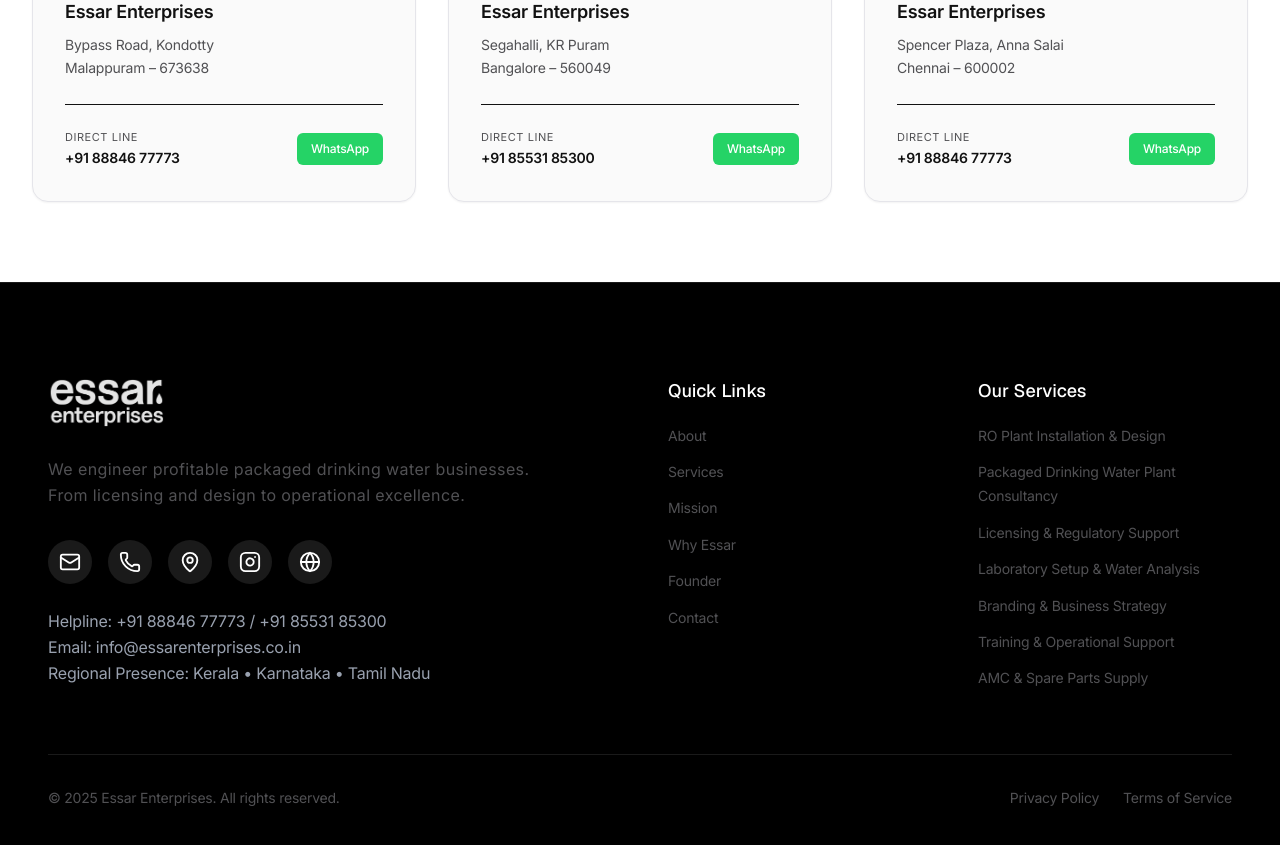
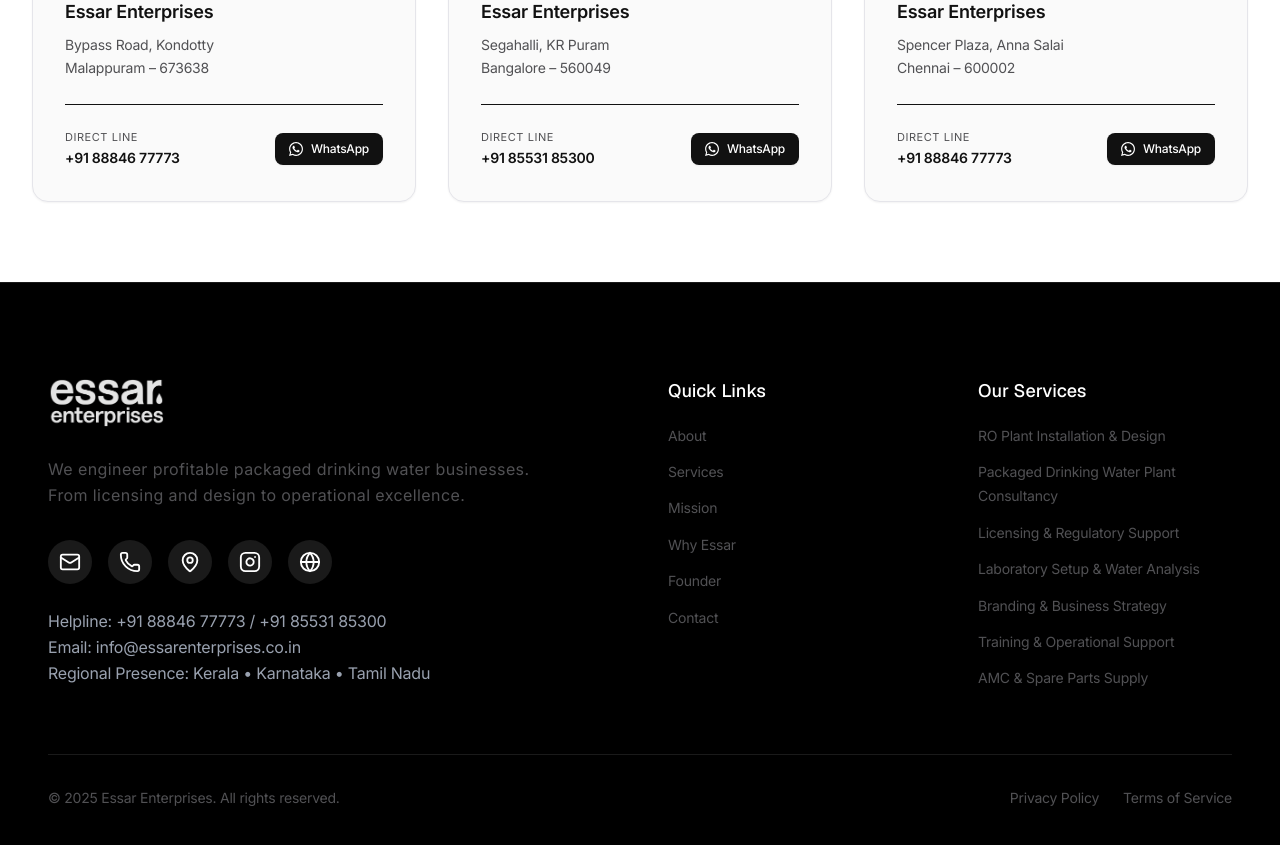
Before and after one commit to WebzioInfo/essar, a Next.js app: page /contact in a window 1280 px wide. Shown: the part 1600-2445 px from the top of the page. Built offline with nearby package versions, Linux system fonts and the light colour scheme; no server answers.

Commit message:
style: replace green WhatsApp buttons with monochrome black luxury buttons

```diff
--- a/src/app/components/HomePageClient.tsx
+++ b/src/app/components/HomePageClient.tsx
@@ -525,8 +525,16 @@
                       )}`}
                       target="_blank"
                       rel="noopener noreferrer"
-                      className="px-4 py-2 bg-[#25D366] text-white text-xs font-semibold rounded-md hover:opacity-95 transition-opacity flex items-center gap-1.5 shadow-xs"
+                      className="inline-flex items-center gap-2 px-3.5 py-2 rounded-lg bg-primary text-background text-xs font-medium hover:bg-secondary transition-colors shadow-xs group"
+                      aria-label={`Chat with ${office.city} office on WhatsApp`}
                     >
+                      <svg
+                        className="w-3.5 h-3.5 fill-current text-background"
+                        viewBox="0 0 24 24"
+                        aria-hidden="true"
+                      >
+                        <path d="M.057 24l1.687-6.163c-1.041-1.804-1.588-3.849-1.587-5.946.003-6.556 5.338-11.891 11.893-11.891 3.181.001 6.167 1.24 8.413 3.488 2.245 2.248 3.481 5.236 3.48 8.414-.003 6.557-5.338 11.892-11.893 11.892-1.99-.001-3.951-.5-5.688-1.448l-6.305 1.654zm6.597-3.807c1.676.995 3.276 1.591 5.392 1.592 5.448 0 9.886-4.434 9.889-9.885.002-5.462-4.415-9.89-9.881-9.892-5.452 0-9.887 4.434-9.889 9.884-.001 2.225.651 3.891 1.746 5.634l-.999 3.648 3.742-.981zm11.387-5.464c-.074-.124-.272-.198-.57-.347-.297-.149-1.758-.868-2.031-.967-.272-.099-.47-.149-.669.149-.198.297-.768.967-.941 1.165-.173.198-.347.223-.644.074-.297-.149-1.255-.462-2.39-1.475-.883-.788-1.48-1.761-1.653-2.059-.173-.297-.018-.458.13-.606.134-.133.297-.347.446-.521.151-.172.2-.296.3-.495.099-.198.05-.372-.025-.521-.075-.148-.669-1.611-.916-2.206-.242-.579-.487-.501-.669-.51l-.57-.01c-.198 0-.52.074-.792.372s-1.04 1.016-1.04 2.479 1.065 2.876 1.213 3.074c.149.198 2.095 3.2 5.076 4.487.709.306 1.263.489 1.694.626.712.226 1.36.194 1.872.118.571-.085 1.758-.719 2.006-1.413.248-.695.248-1.29.173-1.414z" />
+                      </svg>
                       <span>WhatsApp</span>
                     </a>
                   </div>
--- a/src/app/contact/page.tsx
+++ b/src/app/contact/page.tsx
@@ -119,9 +119,17 @@
                       href={`https://wa.me/${office.phoneRaw}?text=${encodeURIComponent(`Hi Essar Enterprises, I would like to connect with your ${office.city} office regarding a water plant project.`)}`}
                       target="_blank"
                       rel="noopener noreferrer"
-                      className="px-3.5 py-2 bg-[#25D366] text-white text-xs font-medium rounded-md hover:opacity-95 transition-opacity"
+                      className="inline-flex items-center gap-2 px-3.5 py-2 rounded-lg bg-primary text-background text-xs font-medium hover:bg-secondary transition-colors shadow-xs group"
+                      aria-label={`Chat with ${office.city} office on WhatsApp`}
                     >
-                      WhatsApp
+                      <svg
+                        className="w-3.5 h-3.5 fill-current text-background"
+                        viewBox="0 0 24 24"
+                        aria-hidden="true"
+                      >
+                        <path d="M.057 24l1.687-6.163c-1.041-1.804-1.588-3.849-1.587-5.946.003-6.556 5.338-11.891 11.893-11.891 3.181.001 6.167 1.24 8.413 3.488 2.245 2.248 3.481 5.236 3.48 8.414-.003 6.557-5.338 11.892-11.893 11.892-1.99-.001-3.951-.5-5.688-1.448l-6.305 1.654zm6.597-3.807c1.676.995 3.276 1.591 5.392 1.592 5.448 0 9.886-4.434 9.889-9.885.002-5.462-4.415-9.89-9.881-9.892-5.452 0-9.887 4.434-9.889 9.884-.001 2.225.651 3.891 1.746 5.634l-.999 3.648 3.742-.981zm11.387-5.464c-.074-.124-.272-.198-.57-.347-.297-.149-1.758-.868-2.031-.967-.272-.099-.47-.149-.669.149-.198.297-.768.967-.941 1.165-.173.198-.347.223-.644.074-.297-.149-1.255-.462-2.39-1.475-.883-.788-1.48-1.761-1.653-2.059-.173-.297-.018-.458.13-.606.134-.133.297-.347.446-.521.151-.172.2-.296.3-.495.099-.198.05-.372-.025-.521-.075-.148-.669-1.611-.916-2.206-.242-.579-.487-.501-.669-.51l-.57-.01c-.198 0-.52.074-.792.372s-1.04 1.016-1.04 2.479 1.065 2.876 1.213 3.074c.149.198 2.095 3.2 5.076 4.487.709.306 1.263.489 1.694.626.712.226 1.36.194 1.872.118.571-.085 1.758-.719 2.006-1.413.248-.695.248-1.29.173-1.414z" />
+                      </svg>
+                      <span>WhatsApp</span>
                     </a>
                   </div>
                 </div>
```
